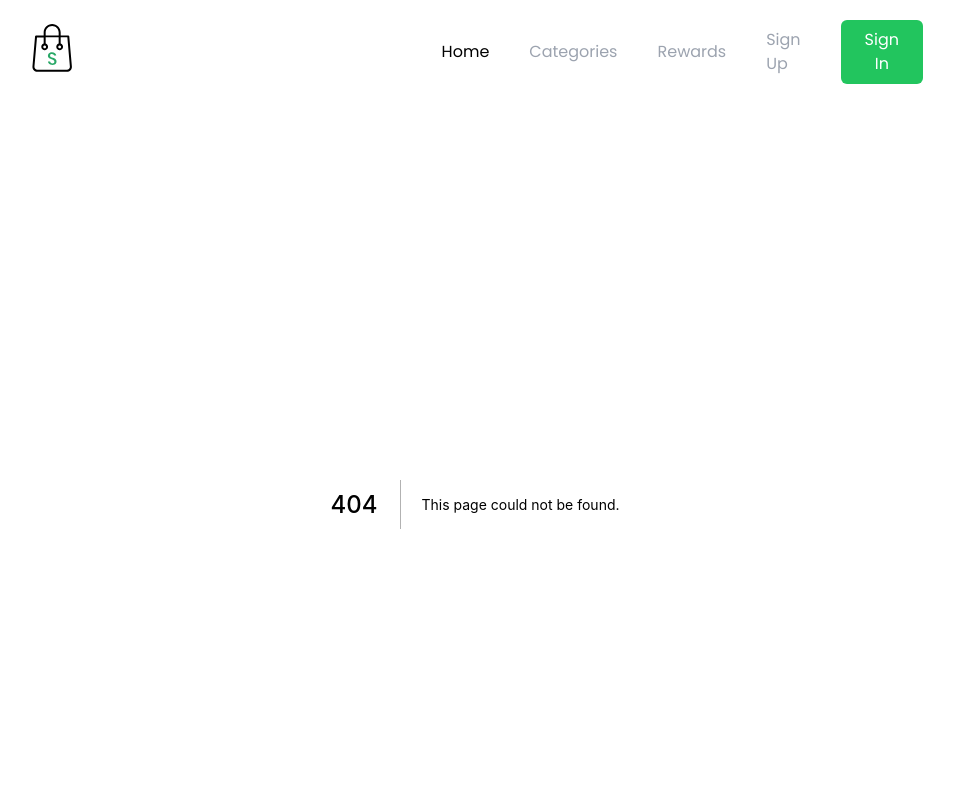
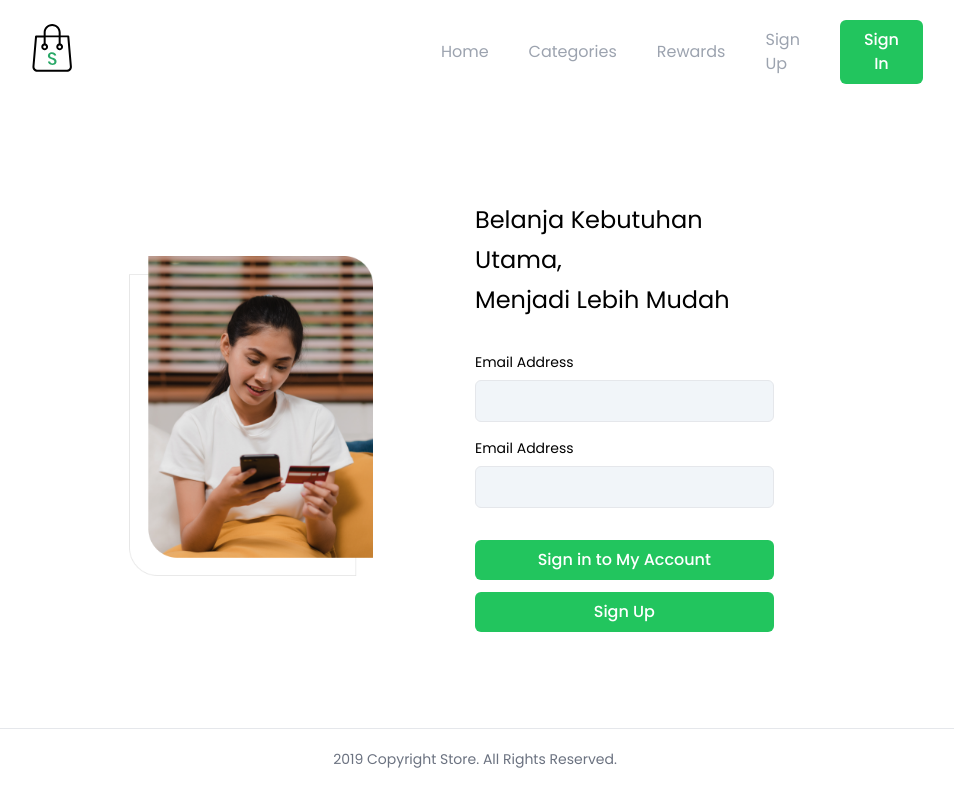
Before and after one commit to harithya/Store-Next-JS, a Next.js app: page /auth/sign-in in a window 1280 px wide. Before the commit this address had no page. Shown: the top 800 px of the page, without its empty margins (165-1119 px from the left). Built offline with nearby package versions, Linux system fonts and the light colour scheme.

Commit message:
log-menambahkan halaman sign in

```diff
--- a/components/Button.js
+++ b/components/Button.js
@@ -2,7 +2,7 @@ import React from 'react'
 
 export default function Button(props) {
     return (
-        <button className={`py-2 px-6 hover:bg-green-600 hover:scale-105 transition-transform bg-green-500 text-white rounded-md ${props.className}`}>
+        <button className={`py-2 px-6 flex justify-center font-medium hover:bg-green-600 hover:scale-105 transition-transform bg-green-500 text-white rounded-md ${props.className}`}>
             {props.children}
         </button>
     )
--- /dev/null
+++ b/components/Input.js
@@ -0,0 +1,10 @@
+import React from 'react'
+
+export default function Input(props) {
+    return (
+        <div className='mb-4'>
+            <span className='block mb-2 text-sm'>{props.label}</span>
+            <input type={"text"} className="py-2 bg-slate-100 focus:bg-white w-full rounded-md px-5 border" />
+        </div>
+    )
+}
--- a/components/Layout/MainLayout.js
+++ b/components/Layout/MainLayout.js
@@ -3,9 +3,9 @@ import Navbar from '../Navbar/Navbar'
 
 export default function MainLayout(props) {
     return (
-        <div className='xl:px-48 px-5'>
+        <div>
             <Navbar />
-            <div>
+            <div className='xl:px-48 px-5'>
                 {props.children}
             </div>
             <div className='py-5 border-t flex justify-center  right-0 left-0 bottom-0'>
--- a/components/Navbar/NavItem.js
+++ b/components/Navbar/NavItem.js
@@ -1,11 +1,16 @@
+import Link from 'next/link'
 import React from 'react'
+import { useRouter } from 'next/router'
 
 export default function NavItem(props) {
+    const router = useRouter();
     return (
         <li className='mb-4 xl:mb-0'>
-            <a href="#" className={`hover:opacity-50 cursor-pointer ${props.active ? 'text-black' : 'text-gray-400'}`}>
-                {props.children}
-            </a>
+            <Link href={props.href ?? '#'}>
+                <a href="#" className={`hover:opacity-50 cursor-pointer ${(router.asPath == props.href) ? 'text-black' : 'text-gray-400'}`}>
+                    {props.children}
+                </a>
+            </Link>
         </li>
     )
 }
--- a/components/Navbar/Navbar.js
+++ b/components/Navbar/Navbar.js
@@ -2,13 +2,16 @@ import React, { useState } from 'react'
 import Image from 'next/image'
 import Button from '../Button'
 import NavItem from './NavItem'
+import Link from 'next/link'
 
 export default function Navbar() {
     const [collapse, setCollapse] = useState(false)
     return (
-        <header className='py-5 flex sticky top-0 bg-white z-50 flex-wrap items-center'>
+        <header className='py-5 flex sticky top-0 backdrop-blur-sm bg-white/70 xl:px-48 px-5 z-50 flex-wrap items-center'>
             <div className='w-6/12'>
-                <Image src={'/img/logo.svg'} height={50} width={50} />
+                <Link href={"/"}>
+                    <a> <Image src={'/img/logo.svg'} height={50} width={50} /></a>
+                </Link>
             </div>
             <div className='w-6/12 flex xl:hidden justify-end'>
                 <button className='xl:hidden px-4 py-2 ' onClick={() => setCollapse(!collapse)}>
@@ -19,12 +22,16 @@ export default function Navbar() {
             </div>
             <div className={`xl:w-6/12 flex ${(collapse) ? 'w-full justify-start mt-3' : 'hidden justify-end xl:flex'}`}>
                 <ul className='xl:flex xl:space-x-10 w-full xl:justify-end items-center'>
-                    <NavItem active>Home</NavItem>
+                    <NavItem href="/">Home</NavItem>
                     <NavItem>Categories</NavItem>
                     <NavItem>Rewards</NavItem>
-                    <NavItem>Sign Up</NavItem>
+                    <NavItem href="/auth/sign-up">Sign Up</NavItem>
                     <li>
-                        <Button className="w-full">Sign In</Button>
+                        <Link href={"/auth/sign-in"}>
+                            <a>
+                                <Button className="w-full">Sign In</Button>
+                            </a>
+                        </Link>
                     </li>
                 </ul>
             </div>
--- /dev/null
+++ b/pages/auth/sign-in.js
@@ -0,0 +1,25 @@
+
+import React from 'react'
+import Button from '../../components/Button'
+import Input from '../../components/Input'
+
+export default function SignIn() {
+    return (
+        <div className='xl:flex xl:py-24 py-11'>
+            <div className='xl:w-6/12 w-full mb-10 xl:mb-0 flex justify-center items-center'>
+                <img src={"/img/login-placeholder.png"} className="h-80" />
+            </div>
+            <div className='xl:w-4/12 w-full'>
+                <h1 className='leading-10 text-2xl mb-8'>Belanja Kebutuhan Utama, <br /> Menjadi Lebih Mudah</h1>
+                <div>
+                    <Input label="Email Address" />
+                    <Input label="Email Address" />
+                    <div className='mt-8'>
+                        <Button className="w-full mb-3">Sign in to My Account</Button>
+                        <Button className="w-full bg-gray-200 text-gray-500 hover:bg-gray-300">Sign Up</Button>
+                    </div>
+                </div>
+            </div>
+        </div>
+    )
+}
--- /dev/null
+++ b/pages/auth/sign-up.js
@@ -0,0 +1,9 @@
+import React from 'react'
+
+export default function SignUp() {
+    return (
+        <div>
+
+        </div>
+    )
+}
--- a/pages/product/[id].js
+++ b/pages/product/[id].js
@@ -1,12 +1,15 @@
-import React from 'react'
+import React, { useState } from 'react'
 import Breadcrumb from '../../components/Breadcrumb/Breadcrumb'
 import Button from '../../components/Button'
 
 const ImageProduct = (props) => {
     return (
-        <img
-            src={props.src}
-            className={`${(props.primary) ? 'xl:h-[450px] h-[340px] w-full' : 'xl:h-24 xl:w-48 h-20 w-40 hover:border-2 hover:scale-105 transition-transform hover:border-red-500'} cursor-pointer mb-6  object-cover rounded-lg`} />)
+        <a onClick={props.onClick}>
+            <img
+                src={props.src}
+                className={`${(props.primary) ? 'xl:h-[450px] h-[340px] w-full' : 'xl:h-24 xl:w-48 h-20 w-40 hover:border-2 hover:scale-105 transition-transform  hover:border-red-500'} ${(props.active) && ' border-2 border-red-500'} cursor-pointer mb-6  object-cover rounded-lg`} />
+        </a>
+    )
 }
 
 export default function Product() {
@@ -16,30 +19,36 @@ export default function Product() {
         'https://store-html.buildwithangga.id/images/product-details-2.jpg',
         'https://store-html.buildwithangga.id/images/product-details-3.jpg'
     ]
+    const [imageActive, setImageActive] = useState(image[3])
 
     return (
         <div>
             <Breadcrumb />
             <div className='xl:flex xl:space-x-10  mb-10'>
                 <div className='xl:w-8/12 w-full'>
-                    <ImageProduct src={image[0]} primary />
+                    <ImageProduct src={imageActive} primary />
                 </div>
                 <div className='xl:w-4/12 flex space-x-6 xl:space-x-0 xl:block w-full'>
-                    {image.map((val, key) => <ImageProduct src={val} key={key.toString()} />)}
+                    {image.map((val, key) =>
+                        <ImageProduct
+                            src={val}
+                            active={(imageActive === val) ? true : false}
+                            key={key.toString()}
+                            onClick={() => setImageActive(val)}
+                        />)}
                 </div>
             </div>
-            <div className='mt-5 flex xl:space-x-10 pb-32'>
-                <div className='w-8/12'>
+            <div className='mt-5 xl:flex xl:space-x-10 pb-32'>
+                <div className='xl:w-8/12 w-full'>
                     <h4 className='text-2xl font-medium mb-1'>Sofa Ternyaman</h4>
                     <span className='text-sm text-gray-400'>By Galih Pratama</span>
                     <h6 className='font-semibold text-red-500 text-xl mt-3'>$ 1,409</h6>
-
-                    <p className='mt-5 text-gray-600  leading-8'>The Nike Air Max 720 SE goes bigger than ever before with Nike's tallest Air unit yet for unimaginable, all-day comfort. There's super breathable fabrics on the upper, while colours add a modern edge.<br /><br />
+                    <p className='mt-5 text-gray-600 mb-10 xl:mb-0 leading-8'>The Nike Air Max 720 SE goes bigger than ever before with Nike's tallest Air unit yet for unimaginable, all-day comfort. There's super breathable fabrics on the upper, while colours add a modern edge.<br /><br />
 
                         Bring the past into the future with the Nike Air Max 2090, a bold look inspired by the DNA of the iconic Air Max 90. Brand-new Nike Air cushioning underfoot adds unparalleled comfort while transparent mesh and vibrantly coloured details on the upper are blended with timeless OG features for an edgy, modernised look.</p>
                 </div>
-                <div className='w-4/12'>
-                    <Button className={"flex items-center"}>
+                <div className='xl:w-4/12 w-full'>
+                    <Button className={"flex items-center w-full xl:w-auto justify-center xl:justify-start "}>
                         <svg xmlns="http://www.w3.org/2000/svg" className="h-6 w-6 mr-4" fill="none" viewBox="0 0 24 24" stroke="currentColor">
                             <path strokeLinecap="round" strokeLinejoin="round" strokeWidth={2} d="M16 11V7a4 4 0 00-8 0v4M5 9h14l1 12H4L5 9z" />
                         </svg>
```
Also changed, not shown: public/img/login-placeholder.png (added).
